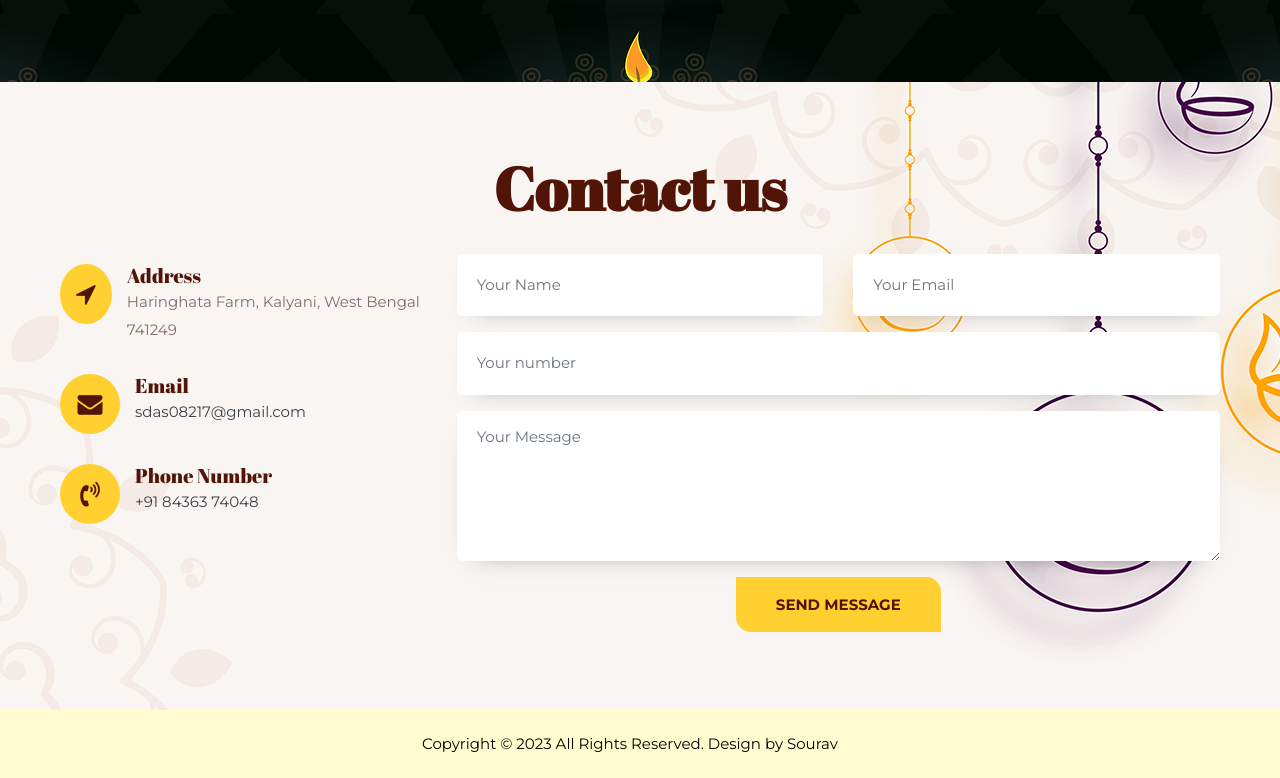
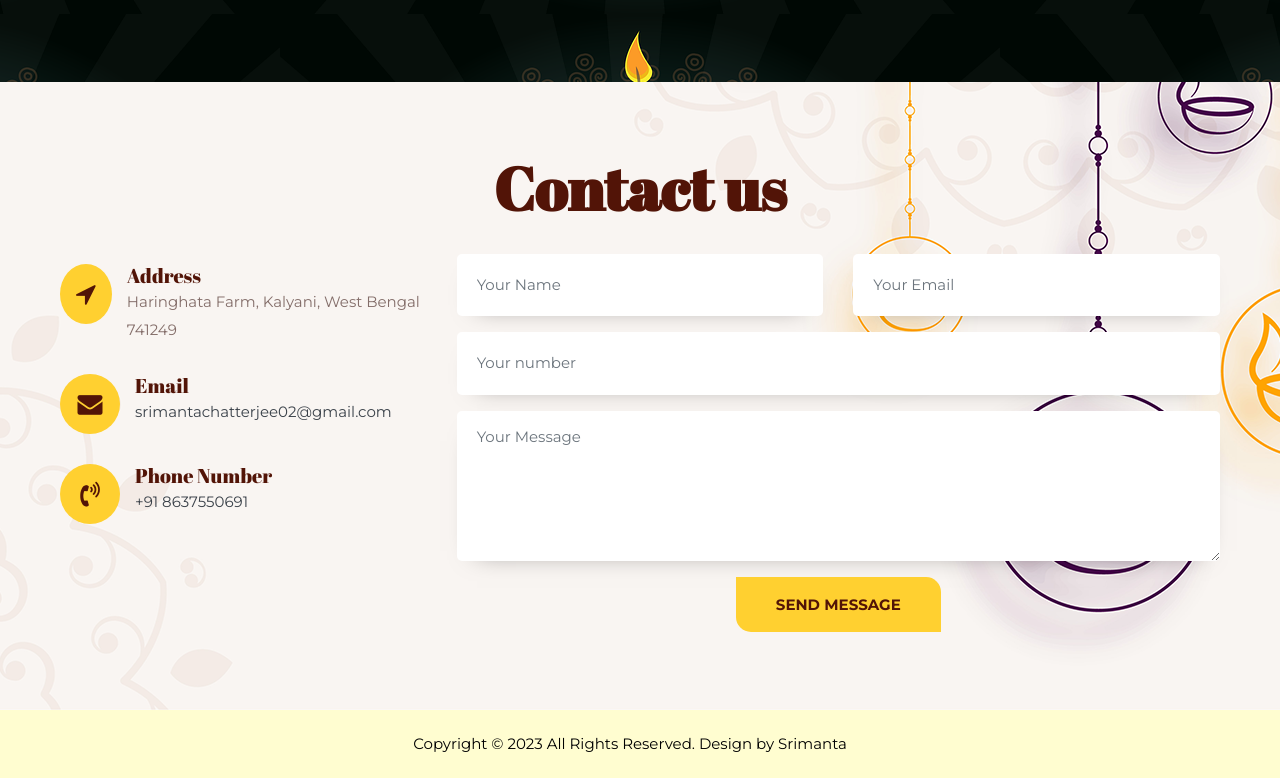
Before and after one commit to Srimanta-123/diwali, a plain HTML site: page index.html in a window 1280 px wide. Shown: the part 4227-5005 px from the top of the page. Drawn offline with Linux system fonts and the light colour scheme.

Commit message:
Update index.html

```diff
--- a/index.html
+++ b/index.html
@@ -561,7 +561,7 @@
                         </div>
                         <div class="dit-right">
                            <h4>Email</h4>
-                           <a href="#">sdas08217@gmail.com</a><br>
+                           <a href="#">srimantachatterjee02@gmail.com</a><br>
                         </div>
                      </div>
                      <div class="cont-line">
@@ -570,7 +570,7 @@
                         </div>
                         <div class="dit-right">
                            <h4>Phone Number</h4>
-                           <a href="#">+91 84363 74048</a><br>
+                           <a href="#">+91 8637550691</a><br>
                         </div>
                      </div>
                   </div>
@@ -624,7 +624,7 @@
                   <p class="footer-company-name">
                      Copyright © 2023 All Rights Reserved.
 
-                        Design by Sourav
+                        Design by Srimanta
                   </p>
                </div>
             </div>
```
